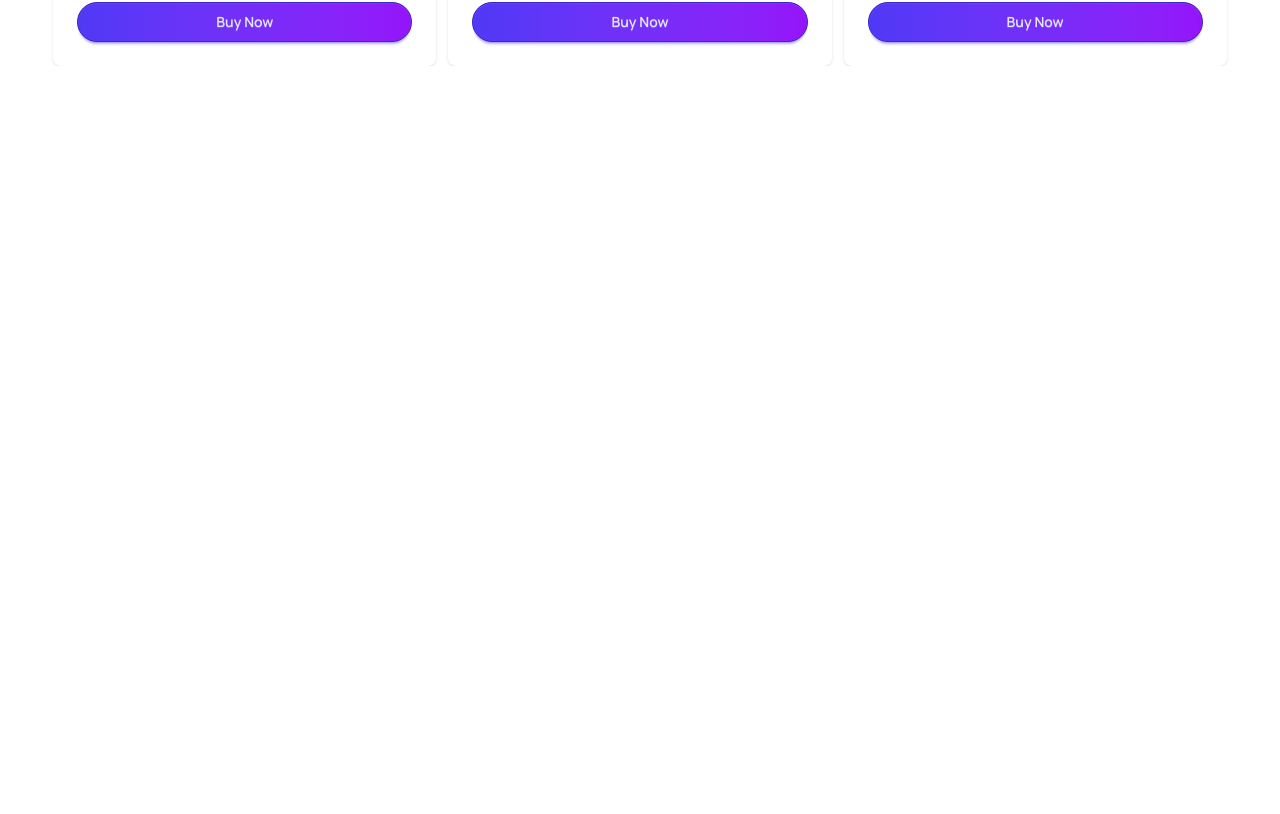
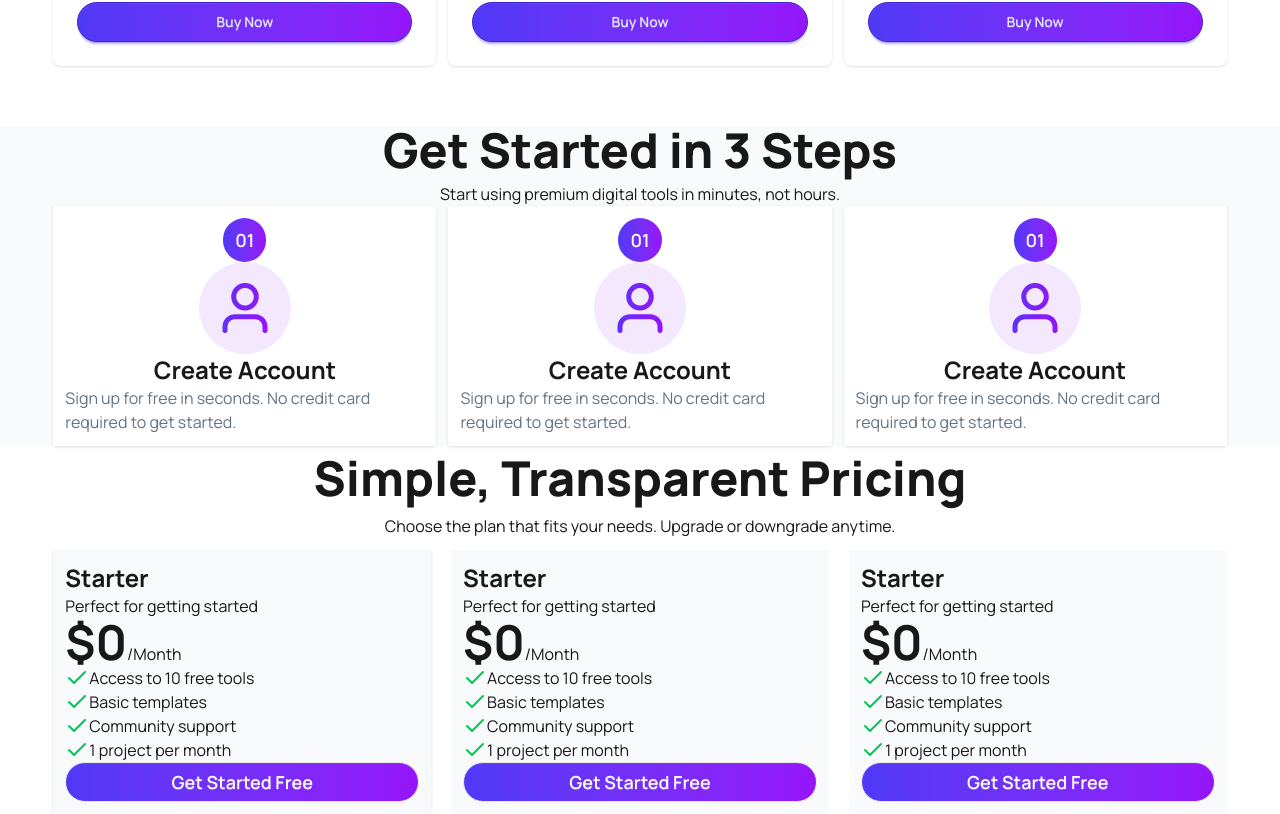
Before and after one commit to Rakibul-khan/DigiTools-, a React (Vite) app: page / in a window 1280 px wide. Shown: the part 2218-3032 px from the top of the page. Before the commit the page ends 2284 px from the top, so only its background shows below. Built offline with nearby package versions, Linux system fonts and the light colour scheme.

Commit message:
buy now click button and cart section's funcationlity is working fine

```diff
--- a/src/App.jsx
+++ b/src/App.jsx
@@ -1,16 +1,29 @@
+import { useState } from "react";
 import "./App.css";
 import ActiveUser from "./components/ActiveUser/ActiveUser";
 import Banner from "./components/Banner/Banner";
+import GetStartedSection from "./components/GetStartedSection/GetStartedSection";
 import Navbar from "./components/Navbar/Navbar";
+import PricingSection from "./components/PricingSection/PricingSection";
 import ProductsSection from "./components/ProductsSection/ProductsSection";
 
 function App() {
+  const [cart, setCart] = useState([]);
+  const [totalCartPrice, setTotalCartPrice] = useState(0);
+  const handleBuyNow = (product) => {
+    setCart([...cart, product]);
+    setTotalCartPrice(totalCartPrice + product.price);
+  };
   return (
     <div>
       <Navbar></Navbar>
       <Banner></Banner>
       <ActiveUser></ActiveUser>
-      <ProductsSection></ProductsSection>
+      <ProductsSection
+        totalCartPrice={totalCartPrice}
+        cart={cart}
+        handleBuyNow={handleBuyNow}
+      ></ProductsSection>
     </div>
   );
 }
--- a/src/components/Cart/Cart.jsx
+++ b/src/components/Cart/Cart.jsx
@@ -1,9 +1,22 @@
 import React from "react";
+import CartItem from "../CartItem/CartItem";
 
-const Cart = () => {
+const Cart = ({ cart, totalCartPrice }) => {
   return (
-    <div>
-      <h1>Cart</h1>
+    <div className="shadow-2xl rounded-lg bg-gray-100 w-10/12 mx-auto p-4 space-y-3 ">
+      <h1 className="font-bold text-2xl">Your Cart</h1>
+      <div className="flex flex-col gap-3">
+        {cart.map((item) => (
+          <CartItem item={item}></CartItem>
+        ))}
+      </div>
+      <div className="flex justify-between items-center">
+        <span>Total:</span>
+        <span className="font-bold text-2xl">${totalCartPrice}</span>
+      </div>
+      <button className="btn btn-primary w-full rounded-full bg-linear-to-r from-[#4F39F6] to-[#9514FA]">
+        Proceed To Checkout
+      </button>
     </div>
   );
 };
--- /dev/null
+++ b/src/components/CartItem/CartItem.jsx
@@ -0,0 +1,18 @@
+import React from "react";
+
+const CartItem = ({ item }) => {
+  return (
+    <div className="flex justify-between items-center bg-gray-200 rounded-2xl p-3">
+      <div className="flex items-center gap-3">
+        <img src={item.image} alt="" />
+        <div>
+          <h1>{item.name}</h1>
+          <span>${item.price}</span>
+        </div>
+      </div>
+      <button className="text-red-700">Remove</button>
+    </div>
+  );
+};
+
+export default CartItem;
--- /dev/null
+++ b/src/components/GetStartedSection/GetStartedSection.jsx
@@ -0,0 +1,57 @@
+import React from "react";
+import UserImg from "../../assets/user.png";
+import PackageImg from "../../assets/package.png";
+import RocketImg from "../../assets/rocket.png";
+
+const GetStartedSection = () => {
+  return (
+    <div className=" mt-15 bg-[#f9fafc]">
+      <h1 className="font-extrabold text-5xl mb-2 text-center">
+        Get Started in 3 Steps
+      </h1>
+      <p className="text-center">
+        Start using premium digital tools in minutes, not hours.
+      </p>
+      <div className="grid grid-cols-3 gap-3 w-11/12 mx-auto">
+        <div className="left-card shadow-sm  flex flex-col justify-center items-center p-3 bg-white">
+          <div className="flex justify-end bg-linear-to-r from-[#4F39F6] to-[#9514FA] text-white px-3 font-semibold text-lg py-2 rounded-full">
+            <span>01</span>
+          </div>
+          <div className="rounded-full bg-[#f3e8fe] p-4">
+            <img src={UserImg} alt="user png image" />
+          </div>
+          <h1 className="font-bold text-2xl">Create Account</h1>
+          <p className="text-[#627382]">
+            Sign up for free in seconds. No credit card required to get started.
+          </p>
+        </div>
+        <div className="left-card shadow-sm  flex flex-col justify-center items-center  p-3 bg-white">
+          <div className="flex justify-end bg-linear-to-r from-[#4F39F6] to-[#9514FA] text-white px-3 font-semibold text-lg py-2 rounded-full">
+            <span>01</span>
+          </div>
+          <div className="rounded-full bg-[#f3e8fe] p-4">
+            <img src={UserImg} alt="user png image" />
+          </div>
+          <h1 className="font-bold text-2xl">Create Account</h1>
+          <p className="text-[#627382]">
+            Sign up for free in seconds. No credit card required to get started.
+          </p>
+        </div>
+        <div className="left-card shadow-sm  flex flex-col justify-center items-center p-3 bg-white ">
+          <div className="flex justify-end bg-linear-to-r from-[#4F39F6] to-[#9514FA] text-white px-3 font-semibold text-lg py-2 rounded-full">
+            <span>01</span>
+          </div>
+          <div className="rounded-full bg-[#f3e8fe] p-4">
+            <img src={UserImg} alt="user png image" />
+          </div>
+          <h1 className="font-bold text-2xl">Create Account</h1>
+          <p className="text-[#627382]">
+            Sign up for free in seconds. No credit card required to get started.
+          </p>
+        </div>
+      </div>
+    </div>
+  );
+};
+
+export default GetStartedSection;
--- /dev/null
+++ b/src/components/PricingSection/PricingSection.jsx
@@ -0,0 +1,100 @@
+import { Check } from "lucide-react";
+import React from "react";
+
+const PricingSection = () => {
+  return (
+    <div>
+      <h1 className="font-extrabold text-5xl text-center">
+        Simple, Transparent Pricing
+      </h1>
+      <p className="text-center my-3">
+        Choose the plan that fits your needs. Upgrade or downgrade anytime.
+      </p>
+      <div className="grid md:grid-cols-2 lg:grid-cols-3 w-11/12 mx-auto gap-5 ">
+        <div className="left bg-[#f9fafc] p-3 shadow-sm">
+          <h1 className="font-bold text-2xl">Starter</h1>
+          <p>Perfect for getting started</p>
+          <div>
+            <span className="font-bold text-5xl">$0</span>/Month
+          </div>
+          <div>
+            <span className="flex">
+              <Check className="text-green-500"></Check>{" "}
+              <p className="list-style-none">Access to 10 free tools</p>
+            </span>
+            <span className="flex">
+              <Check className="text-green-500"></Check> <p>Basic templates</p>
+            </span>
+            <span className="flex">
+              <Check className="text-green-500"></Check>{" "}
+              <p>Community support</p>
+            </span>
+            <span className="flex">
+              <Check className="text-green-500"></Check>{" "}
+              <p>1 project per month</p>
+            </span>
+          </div>
+          <button className="btn bg-linear-to-r from-[#4F39F6] to-[#9514FA] text-white text-lg w-full rounded-full py-2">
+            Get Started Free
+          </button>
+        </div>
+        <div className="left bg-[#f9fafc] p-3">
+          <h1 className="font-bold text-2xl">Starter</h1>
+          <p>Perfect for getting started</p>
+          <div>
+            <span className="font-bold text-5xl">$0</span>/Month
+          </div>
+          <div>
+            <span className="flex">
+              <Check className="text-green-500"></Check>{" "}
+              <p className="list-style-none">Access to 10 free tools</p>
+            </span>
+            <span className="flex">
+              <Check className="text-green-500"></Check> <p>Basic templates</p>
+            </span>
+            <span className="flex">
+              <Check className="text-green-500"></Check>{" "}
+              <p>Community support</p>
+            </span>
+            <span className="flex">
+              <Check className="text-green-500"></Check>{" "}
+              <p>1 project per month</p>
+            </span>
+          </div>
+          <button className="btn bg-linear-to-r from-[#4F39F6] to-[#9514FA] text-white text-lg w-full rounded-full py-2">
+            Get Started Free
+          </button>
+        </div>
+        <div className="left bg-[#f9fafc] p-3">
+          <h1 className="font-bold text-2xl">Starter</h1>
+          <p>Perfect for getting started</p>
+          <div>
+            <span className="font-bold text-5xl">$0</span>/Month
+          </div>
+          <div>
+            <span className="flex">
+              <Check className="text-green-500"></Check>{" "}
+              <p className="list-style-none">Access to 10 free tools</p>
+            </span>
+            <span className="flex">
+              <Check className="text-green-500"></Check> <p>Basic templates</p>
+            </span>
+            <span className="flex">
+              <Check className="text-green-500"></Check>{" "}
+              <p>Community support</p>
+            </span>
+            <span className="flex">
+              <Check className="text-green-500"></Check>{" "}
+              <p>1 project per month</p>
+            </span>
+          </div>
+          <button className="btn bg-linear-to-r from-[#4F39F6] to-[#9514FA] text-white text-lg w-full rounded-full py-2">
+            Get Started Free
+          </button>
+        </div>
+      </div>
+    </div>
+  );
+};
+
+export default PricingSection;
--- a/src/components/ProductCard/ProductCard.jsx
+++ b/src/components/ProductCard/ProductCard.jsx
@@ -1,7 +1,7 @@
 import { Check } from "lucide-react";
 import React from "react";
 
-const ProductCard = ({ product }) => {
+const ProductCard = ({ product, handleBuyNow }) => {
   //   console.log(product);
   const { name, tag, price, period, image, features, description } = product;
   return (
@@ -42,7 +42,10 @@ const ProductCard = ({ product }) => {
           </p>
         ))}
         <div className="card-actions justify-end">
-          <button className="btn btn-primary w-full rounded-full bg-linear-to-r from-[#4F39F6] to-[#9514FA]">
+          <button
+            onClick={() => handleBuyNow(product)}
+            className="btn btn-primary w-full rounded-full bg-linear-to-r from-[#4F39F6] to-[#9514FA]"
+          >
             Buy Now
           </button>
         </div>
--- a/src/components/Products/Products.jsx
+++ b/src/components/Products/Products.jsx
@@ -1,15 +1,25 @@
 import React, { use } from "react";
 import ProductCard from "../ProductCard/ProductCard";
+import GetStartedSection from "../GetStartedSection/GetStartedSection";
+import PricingSection from "../PricingSection/PricingSection";
 
-const Products = ({ fetchRes }) => {
+const Products = ({ fetchRes, handleBuyNow }) => {
   const products = use(fetchRes);
 
   return (
-    <div className="grid grid-cols-3 gap-3 w-11/12 mx-auto">
-      {products.map((product) => (
-        <ProductCard key={product.id} product={product}></ProductCard>
-      ))}
-    </div>
+    <>
+      <div className="grid md:grid-cols-2 lg:grid-cols-3 gap-2 md:gap-2 lg:gap-3 w-11/12 mx-auto">
+        {products.map((product) => (
+          <ProductCard
+            handleBuyNow={handleBuyNow}
+            key={product.id}
+            product={product}
+          ></ProductCard>
+        ))}
+      </div>
+      <GetStartedSection></GetStartedSection>
+      <PricingSection></PricingSection>
+    </>
   );
 };
 
--- a/src/components/ProductsSection/ProductsSection.jsx
+++ b/src/components/ProductsSection/ProductsSection.jsx
@@ -7,7 +7,7 @@ const fetchPromise = async () => {
 };
 
 const fetchRes = fetchPromise();
-const ProductsSection = () => {
+const ProductsSection = ({ handleBuyNow, cart, totalCartPrice }) => {
   const [toggle, setToggle] = useState("products");
   return (
     <div className="mt-15 space-y-2">
@@ -36,9 +36,9 @@ const ProductsSection = () => {
       </div>
 
       {toggle === "products" ? (
-        <Products fetchRes={fetchRes}></Products>
+        <Products handleBuyNow={handleBuyNow} fetchRes={fetchRes}></Products>
       ) : (
-        <Cart></Cart>
+        <Cart totalCartPrice={totalCartPrice} cart={cart}></Cart>
       )}
     </div>
   );
```
